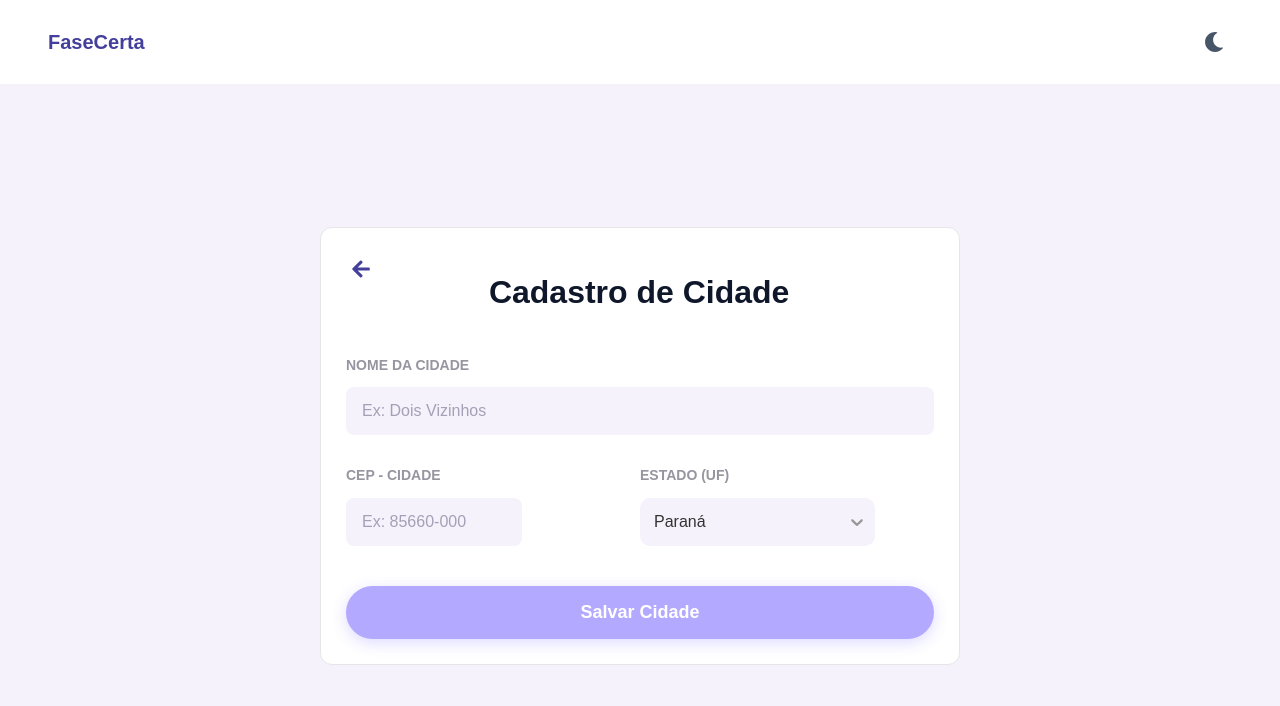
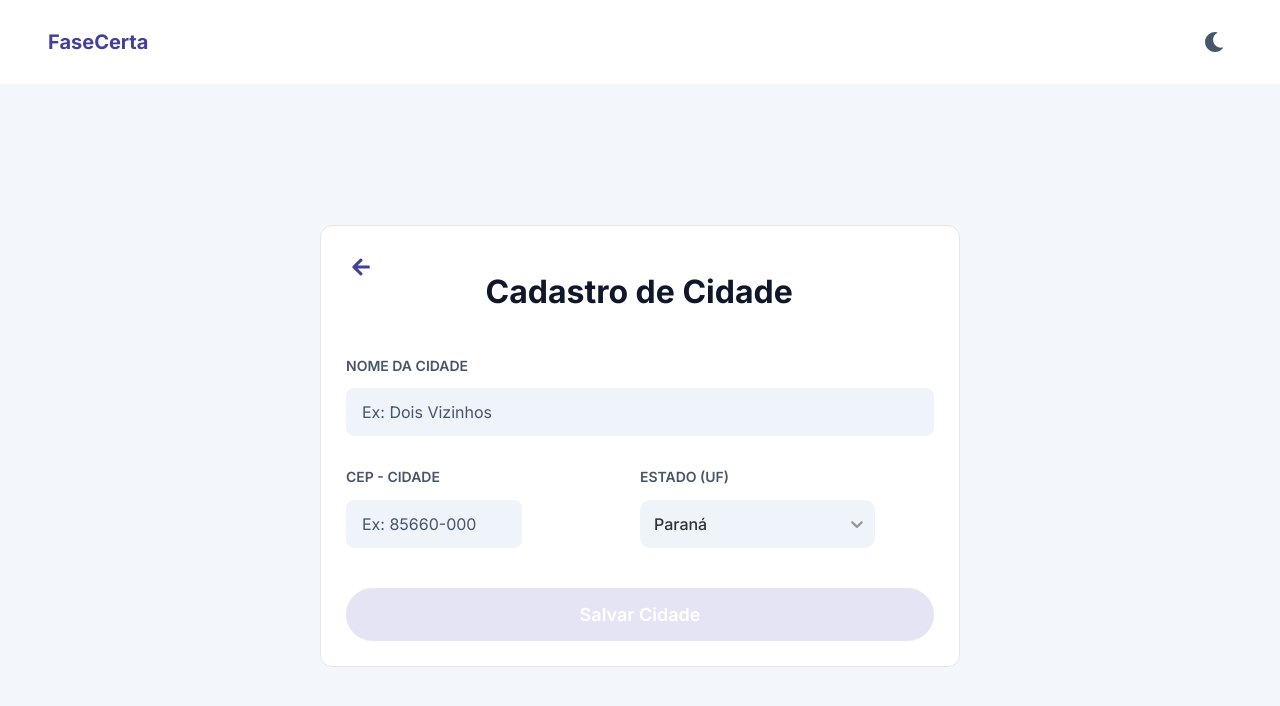
Before and after one commit to CS-PI-2026-FaseCerta/front-end, a React (Create React App) app: page /cadastrar-cidade in a window 1280 px wide. Shown: the top 706 px of the page. Built offline with nearby package versions, Linux system fonts and the light colour scheme.

Commit message:
refactor-corrigindo-cores-e-substituindo-por-variaveis

```diff
--- a/src/form/pages/registercity/RegisterCity.css
+++ b/src/form/pages/registercity/RegisterCity.css
@@ -2,13 +2,12 @@
     margin: 0;
     padding: 0;
     box-sizing: border-box;
-    font-family: sans-serif;
 
     width: 100%;
     display: flex;
     justify-content: space-between;
     align-items: center;
-    background-color: #F6F2FB;
+    background-color: var(--background-color);
     flex-direction: column;
 }
 
@@ -89,7 +88,7 @@
     margin-bottom: 5px;
     font-weight: 600;
     font-size: 14px;
-    color: #9795A0;
+    color: var(--color-text-secondary);
 }
 
 .city-form-input {
@@ -97,7 +96,7 @@
     border: none;
     border-radius: 8px;
     font-size: 1rem;
-    background-color: #F6F2FB;
+    background-color: var(--color-surface-muted);
     height: 3rem;
     width: 100%;
 }
@@ -107,7 +106,7 @@
 .city-form-input::placeholder {
     font-size: 1rem;
     /* padding: 1.3rem 1rem; */
-    color: rgb(166, 159, 182);
+    color: var(--color-text-secondary);
 }
 
 
@@ -126,7 +125,7 @@
     margin-top: 10px;
     padding: 12px;
     border: none;
-    background: #6c63ff;
+    background: var(--color-primary);
     color: white;
     border-radius: 8px;
     font-size: 16px;
@@ -134,11 +133,11 @@
 }
 
 .city-form-submit-button:hover {
-    background: #574fd6;
+    background: var(--color-primary-hover);
 }
 
 .city-form-submit-button:disabled {
-    background: #ccc;
+    background: var(--control-bg-active);
     cursor: not-allowed;
 }
 
@@ -146,8 +145,8 @@
 .city-form-submit-button {
     width: 100%;
     padding: 16px;
-    background-color: #433f9b;
-    color: white;
+    background-color: var(--color-primary);
+    color: var(--color-surface);
     border: none;
     border-radius: 999px;
     /* Pill shape */
@@ -159,17 +158,17 @@
         transform 0.2s ease,
         box-shadow 0.2s ease;
     margin-top: 8px;
-    box-shadow: 0 4px 15px rgba(91, 75, 255, 0.2);
+    box-shadow: none;
 }
 
 .city-form-submit-button:hover {
-    background-color: #7165ff;
+    background-color: var(--color-primary-hover);
     transform: translateY(-2px);
     box-shadow: 0 6px 20px rgba(91, 75, 255, 0.3);
 }
 
 .city-form-submit-button:disabled {
-    background-color: #b3aaff;
+    background-color: var(--control-bg-active);
     cursor: not-allowed;
 }
 
@@ -192,19 +191,19 @@
     box-shadow: none !important;
     transition: all 0.2s ease;
     cursor: pointer;
-    background-color: #F6F2FB !important;
+    background-color: var(--color-surface-muted) !important;
     width: 100% !important;
 }
 
 
 /* hover */
 .city-react-select__control:hover {
-    border-color: #433f9b !important;
+    border-color: var(--primary-color) !important;
 }
 
 /* focus */
 .city-react-select__control--is-focused {
-    border: 2px solid#433f9b !important;
+    border: 2px solid var(--primary-color) !important;
     outline: none !important;
 }
 
@@ -269,8 +268,8 @@
 
 /* selecionado */
 .city-react-select__option--is-selected {
-    background-color: #433f9b !important;
-    color: #fff !important;
+    background-color: var(--color-primary) !important;
+    color: var(--color-surface) !important;
 }
 
 /* =========================
@@ -282,7 +281,7 @@
 }
 
 .city-react-select__dropdown-indicator:hover {
-    color: #433f9b !important;
+    color: var(--color-primary) !important;
 }
 
 /* separador da seta */
```
Also changed, not shown: src/index.css (line endings or trailing spaces).
